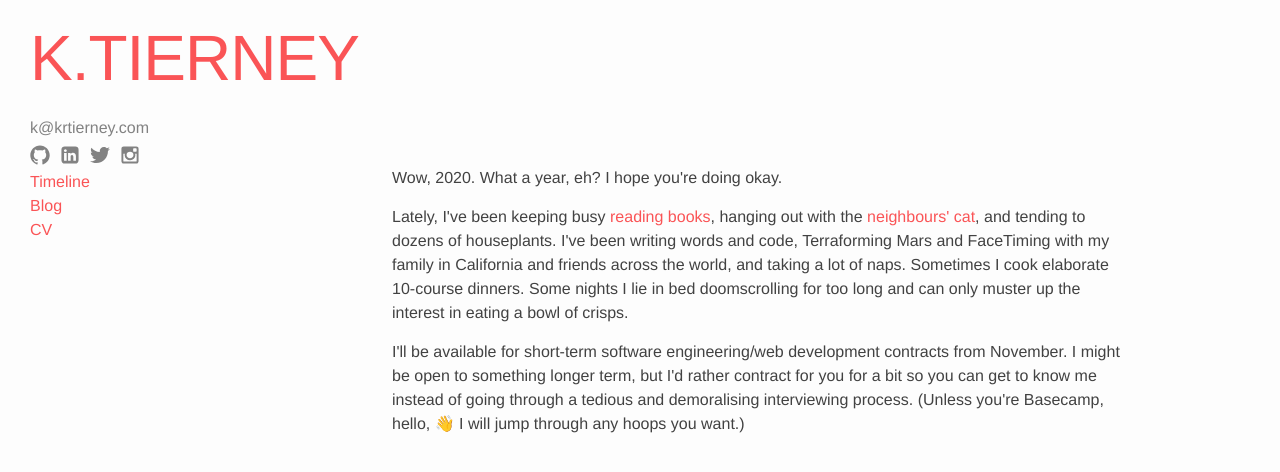
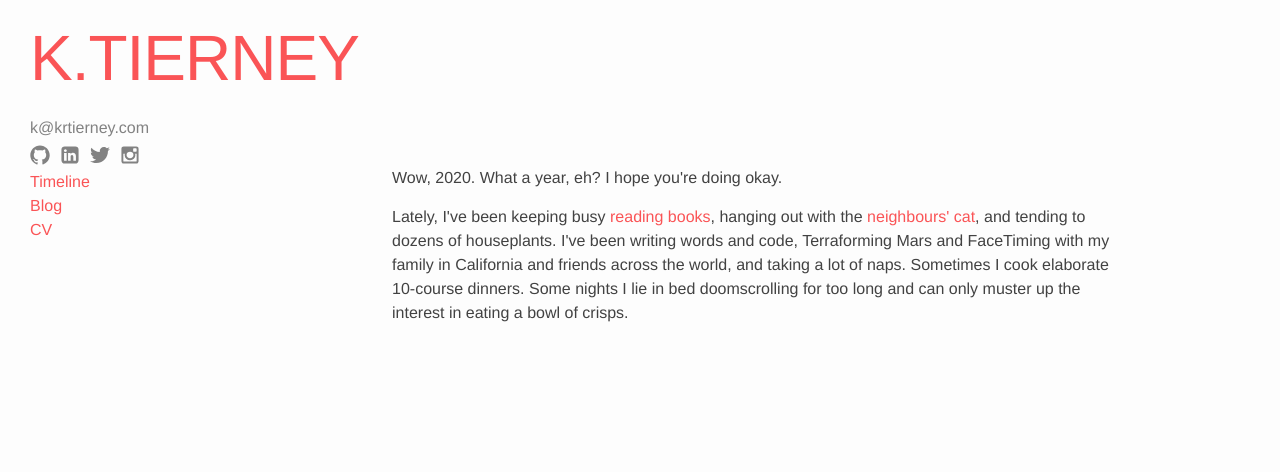
Before and after one commit to krtierney/krtierney.github.io, a Jekyll site: the page built from index.md, in a window 1280 px wide. Shown: the top 472 px of the page. Built offline with Jekyll 4.4.1, drawn with Linux system fonts in a browser that asks for light colours.

Commit message:
Remove work-related paragraph
I don't think it's likely that I'll be available for contracts come November, actually.

```diff
--- a/_layouts/home.html
+++ b/_layouts/home.html
@@ -18,11 +18,4 @@ layout: default
     Some nights I lie in bed doomscrolling for too long and can only muster
     up the interest in eating a bowl of crisps.
   </p>
-  <p>
-    I'll be available for short-term software engineering/web development
-    contracts from November. I might be open to something longer term,
-    but I'd rather contract for you for a bit so you can get to know me instead
-    of going through a tedious and demoralising interviewing process. (Unless
-    you're Basecamp, hello, 👋 I will jump through any hoops you want.)
-  </p>
 </div>
```
